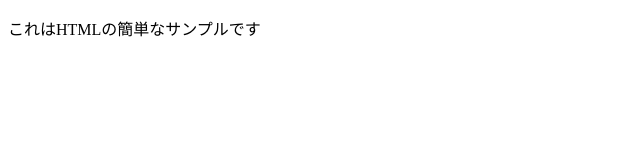
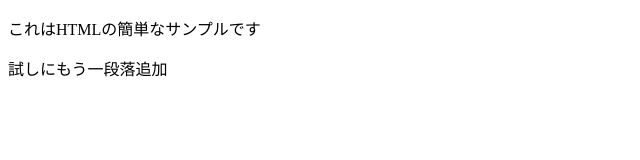
Before and after one commit to sk543932/html-test, a plain HTML site: page index.html in a window 1280 px wide. Shown: the whole page, without its empty margins (0-640 px from the left). Drawn offline with Linux system fonts and the light colour scheme.

Commit message:
段落を追加

```diff
--- a/index.html
+++ b/index.html
@@ -6,5 +6,6 @@
     </head>
     <body>
         <p>これはHTMLの簡単なサンプルです</p>
+        <p>試しにもう一段落追加</p>
     </body>
 </html>
```
